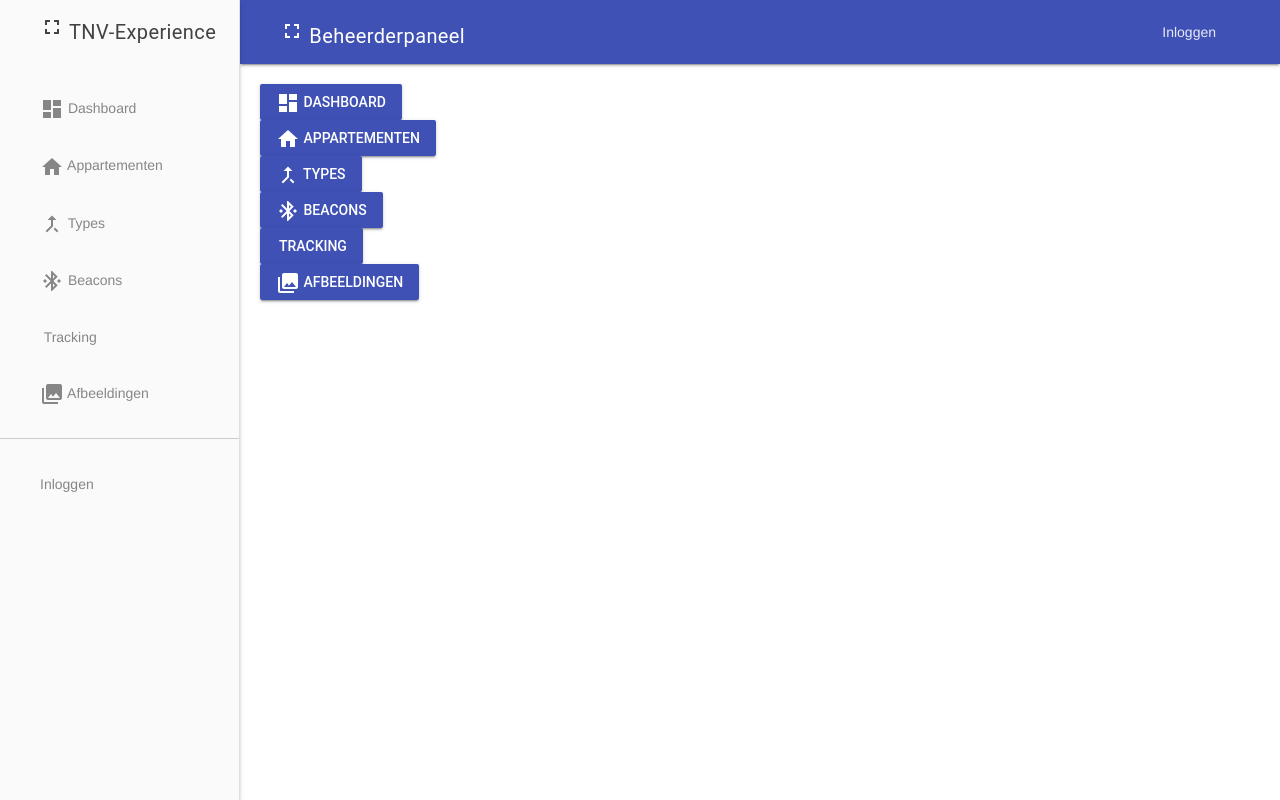
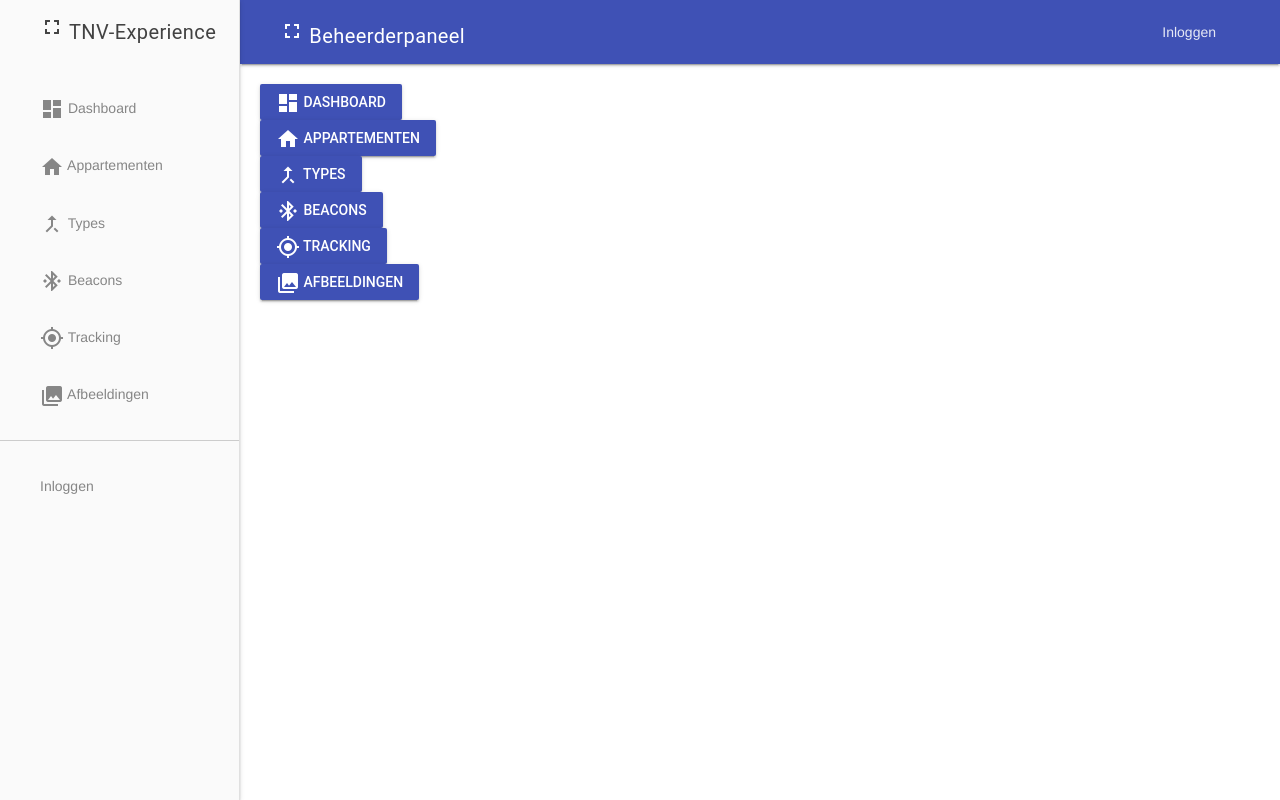
Before and after one commit to TVN-Experience/backend_admin, a PHP site: page /dashboard in a window 1280 px wide. Run offline with PHP 8.4, Linux system fonts and the light colour scheme; data that the repository does not hold is empty.

Commit message:
add my location icon to tracking

```diff
--- a/includes/menu-items.php
+++ b/includes/menu-items.php
@@ -23,6 +23,7 @@
         [
             "text" => "Tracking",
             "href" => "tracking",
+            "icon" => "my_location"
         ],
         [
             "text" => "Afbeeldingen",
```
